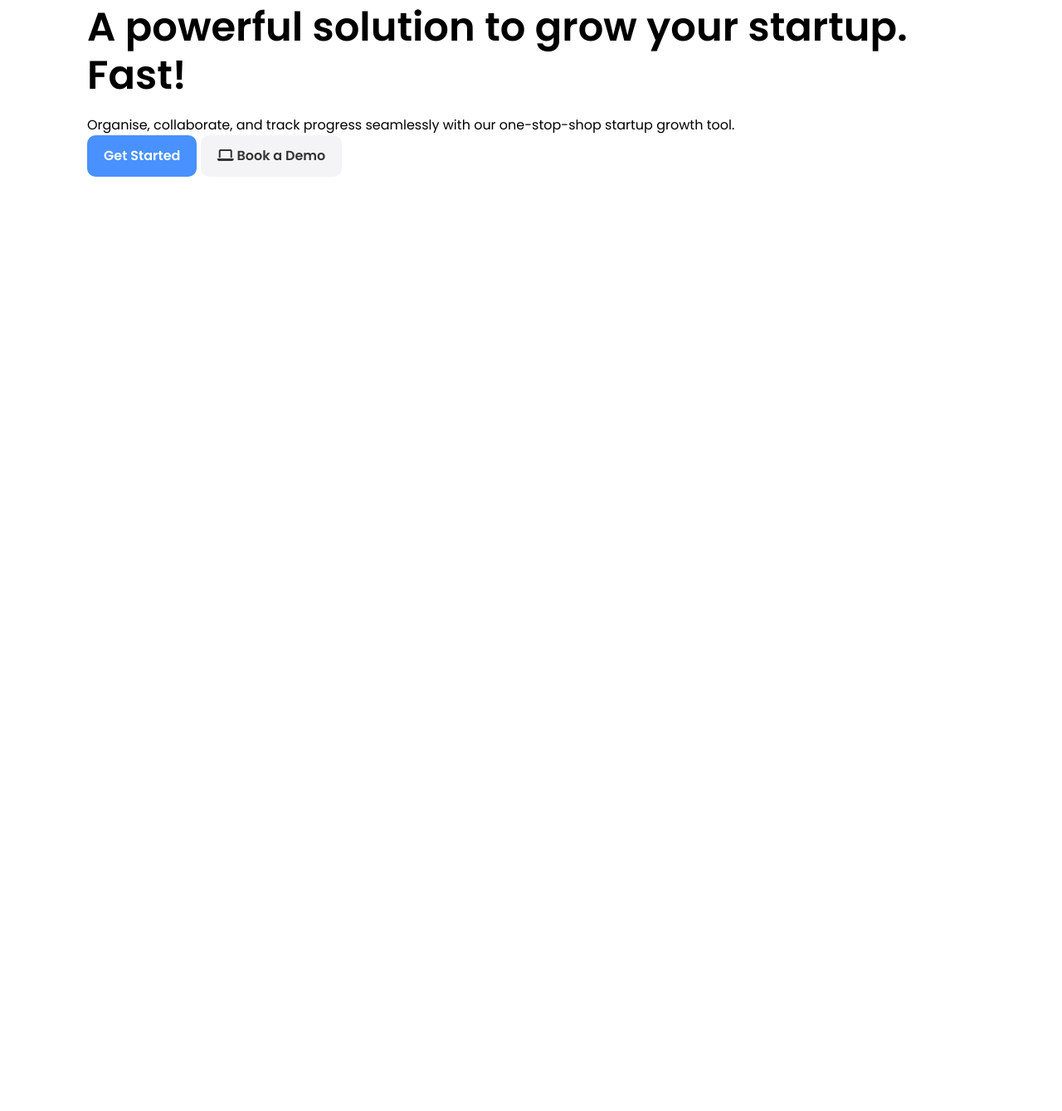
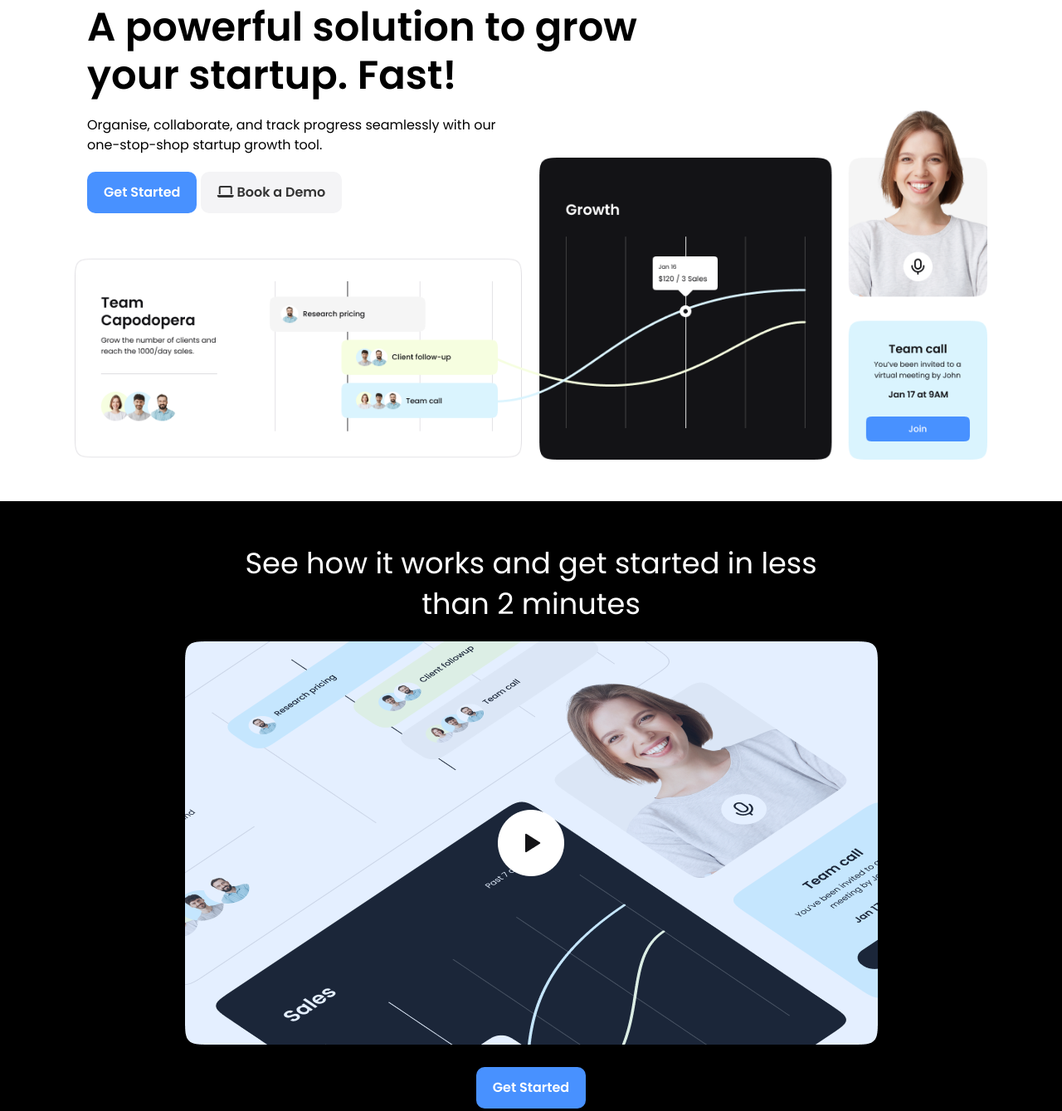
Before and after one commit to arjunultra/html-css_brad_yt, a plain HTML site: page index.html in a window 1280 px wide. Shown: the part 120-1459 px from the top of the page at 83% size. Before the commit the page ends 800 px from the top, so only its background shows below. Drawn offline with Linux system fonts and the light colour scheme.

Commit message:
video section added 52:57

```diff
--- a/index.html
+++ b/index.html
@@ -53,5 +53,15 @@
         </div>
 
     </section>
+    <!-- Video Section -->
+    <section class="video bg-black">
+        <div class="container-sm">
+            <h2 class="video-heading text-xl text-center">See how it works and get started in less than 2 minutes</h2>
+        </div>
+        <div class="video-content">
+            <a href="#"><img src="./assets/video-preview.png" alt="video preview"></a>
+            <a href="#" class="btn btn-primary">Get Started</a>
+        </div>
+    </section>
 </body>
 </html>
--- a/style.scss
+++ b/style.scss
@@ -61,6 +61,36 @@ img {
 }
 
 /* Hero Section */
+.hero {
+    margin-bottom: 50px;
+    .container {
+        background: url(./assets/hero-bg.png) no-repeat;
+        background-size: contain;
+        background-position: center bottom;
+        height: 550px;
+        .hero-content {
+            width: 70%;
+            .hero-text {
+                width: 70%;
+                margin-bottom: 20px;
+            }
+        }
+    }
+}
+
+/* Video Section */
+.video {
+    padding: 10px 0 40px;
+    .video-content {
+        display: flex;
+        flex-direction: column;
+        align-items: center;
+        img {
+            margin-bottom: 20px;
+        }
+    }
+}
+
 
 /* Utility Classes */
 .container {
@@ -135,3 +165,20 @@ img {
 .text-center {
     text-align: center;
 }
+/* Background */
+.bg-primary {
+    background-color: var(--primary-color);
+    color: #ffffff;
+}
+.bg-light {
+    background-color: var(--light-color);
+    color: #333;
+}
+.bg-dark {
+    background-color: var(--dark-color);
+    color: #fff;
+}
+.bg-black {
+    background-color: #000000;
+    color: #fff;
+}
```
Also changed, not shown: style.css.
